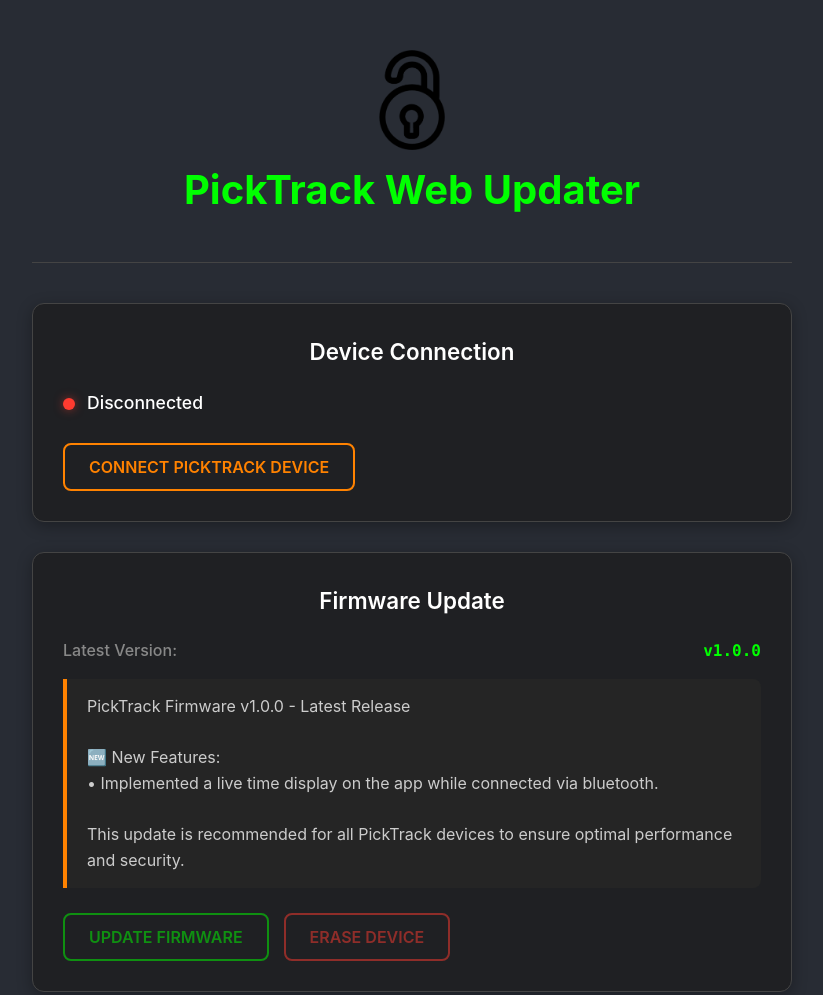
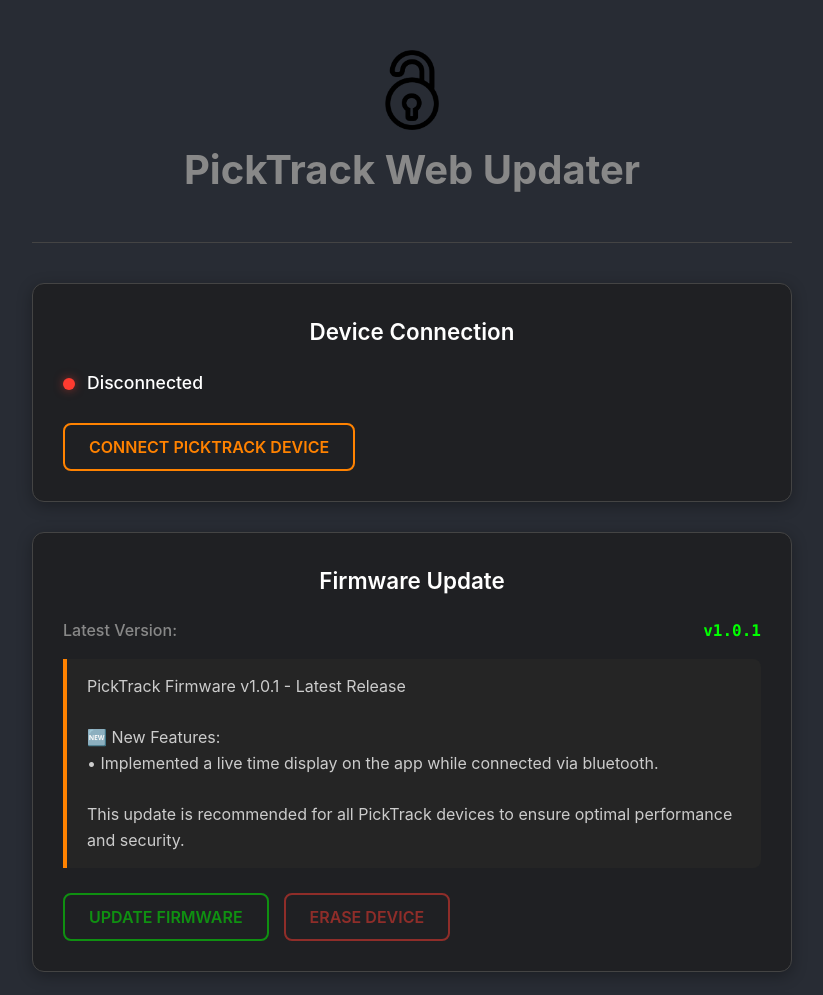
Before and after one commit to SacredAntwon/PickTrackWebUpdater, a plain HTML site: page index.html in a window 1280 px wide. Shown: the top 995 px of the page, without its empty margins (228-1051 px from the left). Drawn offline with Linux system fonts and the light colour scheme.

Commit message:
Updated picktrack and app firmware v1.0.1
• Implemented a live time display on the app while connected via bluetooth.

```diff
--- a/script.js
+++ b/script.js
@@ -22,11 +22,11 @@
                 firmware: 0x10000
             },
             expectedChip: 'ESP32',
-            latestVersion: 'v1.0.0'
+            latestVersion: 'v1.0.1'
         };
 
         // Mobile app download URL
-        this.appDownloadUrl = 'https://expo.dev/accounts/sacredantwon/projects/picktrack/builds/dc8de27a-1cca-4d1e-8625-f6338db7a820';
+        this.appDownloadUrl = 'https://expo.dev/accounts/sacredantwon/projects/picktrack/builds/898043e1-f1c5-4a7c-9255-c681b7287222';
 
         this.initializeUI();
         this.setupEventListeners();
--- a/style.css
+++ b/style.css
@@ -32,15 +32,16 @@
 }
 
 .logo {
-  height: 100px;
+  height: 80px;
   margin-bottom: 0px;
   border-radius: 0px;
+  color: #888;
 }
 
 .header h1 {
   font-size: 2.5rem;
   font-weight: bold;
-  color: #00ff00;
+  color: #888;
   margin-bottom: 10px;
 }
 
```
Also changed, not shown: changelog.txt, 2 other files.
